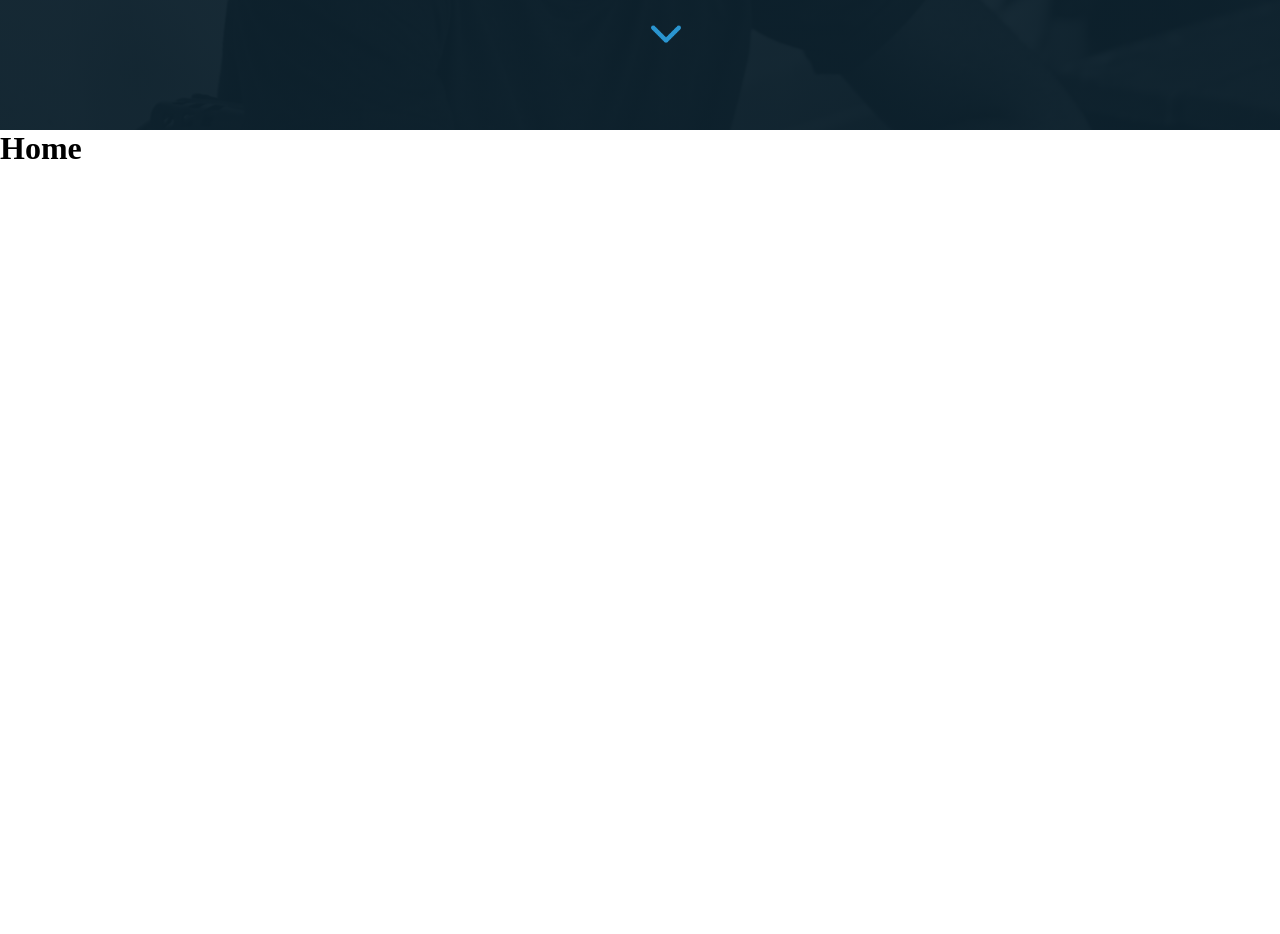
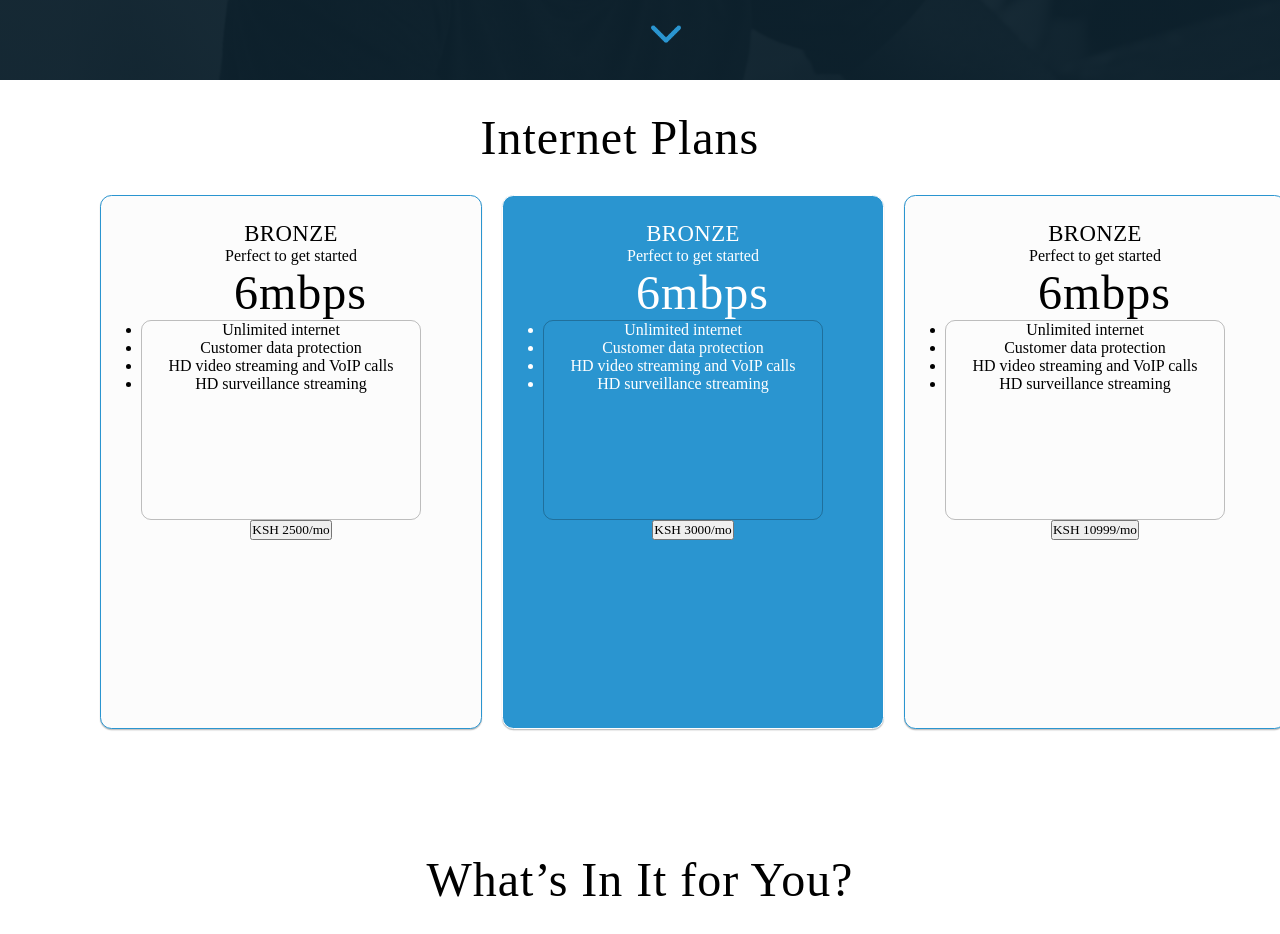
Before and after one commit to Imranyy/GSL, a React (Create React App) app: page / in a window 1280 px wide. Shown: the part 380-1314 px from the top of the page. Before the commit the page ends 800 px from the top, so only its background shows below. Built offline with nearby package versions, Linux system fonts and the light colour scheme.

Commit message:
working on the plans section

```diff
--- a/src/App.css
+++ b/src/App.css
@@ -26,7 +26,7 @@ nav ul li{
 .hero-image{
   padding-top: 10px;
   padding-left: 4%;
-  height: 500px;
+  height: 450px;
   color: white;
   text-align: center;
   background: linear-gradient(0deg, rgba(13, 33, 45, 0.79), rgba(13, 33, 45, 0.79)), url('./media/Rectangle\ 17.png');
@@ -61,3 +61,69 @@ nav ul li{
   cursor: pointer;
   width: 30px;
 }
+.plans{
+  padding-top:30px;
+  height: 742px;
+  background: rgba(255, 255, 255, 0.91);
+}
+.plans h1{
+  margin: 0 auto;
+  width: 319px;
+  height: 55px;
+  font-weight: 400;
+  font-size: 48px;
+  line-height: 55px;
+  letter-spacing: 0.02em;
+}
+.plans .grid-plans{
+  display: grid;
+  max-width: 100%;
+  grid-template-columns: repeat(3,1fr);
+  padding: 30px 100px 58px 80px;
+}
+.grid-plans .grid-item-plan1,.grid-item-plan2,.grid-item-plan3{
+  width: 300px;
+  margin-left: 20px;
+  height: 483.81px;
+  border-radius: 11.3836px;
+}
+.grid-item-plan1, .grid-item-plan3{
+  text-align: center;
+  padding: 25px 40px 23px 40px;
+  background: #FCFCFC;
+  border: 1.13836px solid #2A95D0;
+  box-shadow: 0px 1.13836px 1.13836px rgba(0, 0, 0, 0.25);
+}
+.grid-item-plan2{
+  text-align: center;
+  padding: 25px 40px 23px 40px;
+  background: #2A95D0;
+  border: 1.13836px solid #FFFFFF;
+  color: white;
+  box-shadow: 0px 1.13836px 1.13836px rgba(0, 0, 0, 0.25);
+}
+.grid-plans h2{
+  font-weight: 400;
+  font-size: 22.7673px;
+  line-height: 26px;
+  letter-spacing: 0.02em;
+}
+.grid-plans .content{
+  box-sizing: border-box;
+  width: 280px;
+  height: 200px;
+  border: 1px solid rgba(0, 0, 0, 0.25);
+  border-radius: 10px;
+}
+.divider{
+  height: 156px;
+  text-align: center;
+  background: #FFFFFF;
+}
+.divider h1{
+  height: 55px;
+  font-weight: 400;
+  font-size: 48px;
+  line-height: 55px;
+  letter-spacing: 0.02em;
+}
--- /dev/null
+++ b/src/components/Plans.js
@@ -0,0 +1,59 @@
+import React from 'react';
+
+function Plans(props) {
+    return (
+        <>
+            <div className='plans'>
+                <h1>Internet Plans</h1>
+                <div className='grid-plans'>
+                    <div className='grid-item-plan1'>
+                        <h2>BRONZE</h2>
+                        <p>Perfect to get started</p>
+                        <h1>6mbps</h1>
+                        <div className='content'>
+                            <ul>
+                                <li>Unlimited internet</li>
+                                <li>Customer data protection</li>
+                                <li>HD video streaming and VoIP calls</li>
+                                <li>HD surveillance streaming</li>
+                            </ul>
+                        </div>
+                        <button>KSH 2500/mo</button>
+                    </div>
+
+                    <div className='grid-item-plan2'>
+                        <h2>BRONZE</h2>
+                        <p>Perfect to get started</p>
+                        <h1>6mbps</h1>
+                        <div className='content'>
+                            <ul>
+                                <li>Unlimited internet</li>
+                                <li>Customer data protection</li>
+                                <li>HD video streaming and VoIP calls</li>
+                                <li>HD surveillance streaming</li>
+                            </ul>
+                        </div>
+                        <button>KSH 3000/mo</button>
+                    </div>
+
+                    <div className='grid-item-plan3'>
+                        <h2>BRONZE</h2>
+                        <p>Perfect to get started</p>
+                        <h1>6mbps</h1>
+                        <div className='content'>
+                            <ul>
+                                <li>Unlimited internet</li>
+                                <li>Customer data protection</li>
+                                <li>HD video streaming and VoIP calls</li>
+                                <li>HD surveillance streaming</li>
+                            </ul>
+                        </div>
+                        <button>KSH 10999/mo</button>
+                    </div>
+                </div>
+            </div>
+        </>
+    );
+}
+
+export default Plans;
--- a/src/pages/LandingPage.js
+++ b/src/pages/LandingPage.js
@@ -1,11 +1,15 @@
 import React from 'react';
 import HeroImage from '../components/HeroImage';
+import Plans from '../components/Plans';
 
 function LandingPage(props) {
     return (
         <>
-        <HeroImage/>
-            <h1>Home</h1>
+            <HeroImage/>
+            <Plans/>
+            <div className='divider'>
+                <h1>What’s In It for You?</h1>
+            </div>
         </>
     );
 }
```
